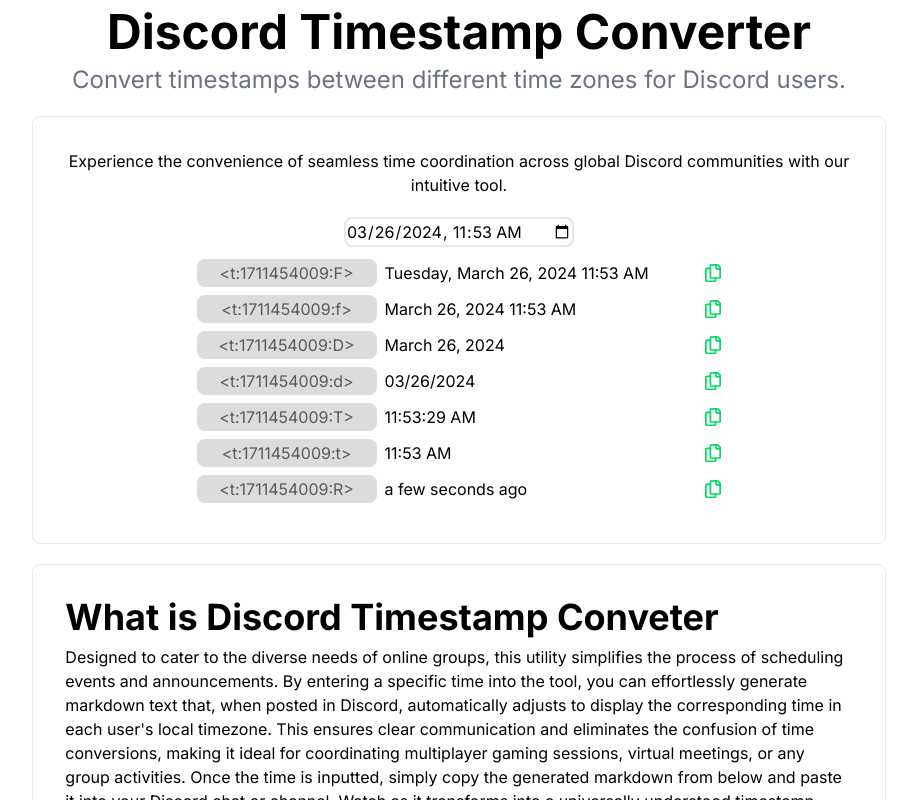
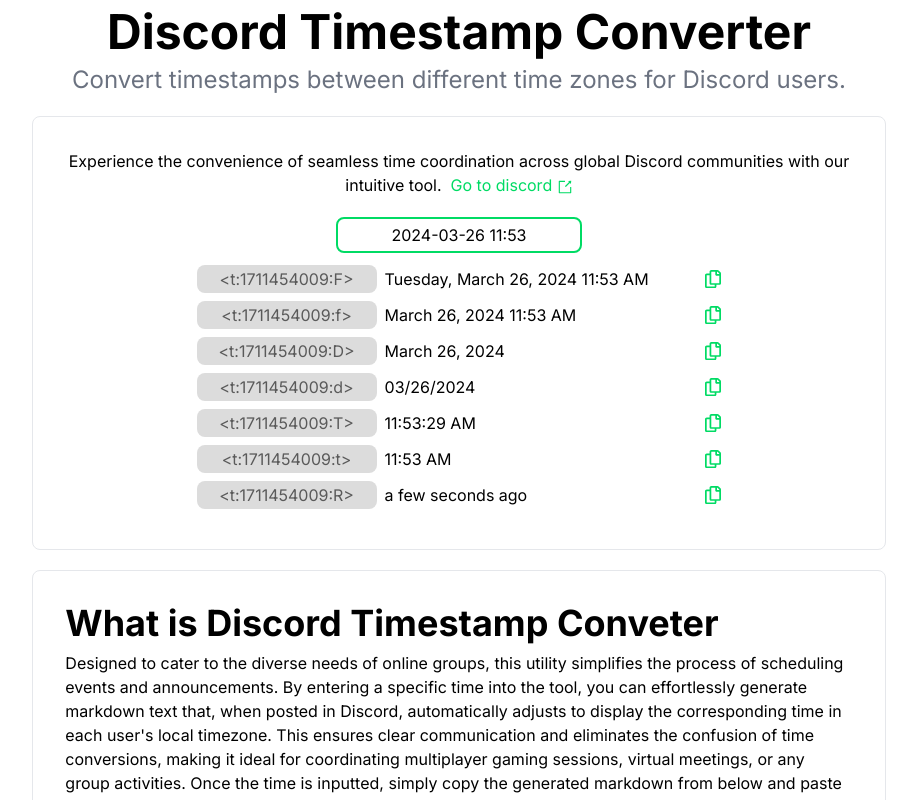
Before and after one commit to hadeshe93/discord-timestamp, a Next.js app: page / in a window 1280 px wide. Shown: the top 800 px of the page, without its empty margins (181-1098 px from the left). Built offline with nearby package versions, Linux system fonts and the light colour scheme.

Commit message:
feat: 修改 input 实现

```diff
--- a/app/components/timestamp-ineractor.tsx
+++ b/app/components/timestamp-ineractor.tsx
@@ -1,15 +1,18 @@
 "use client";
 import { ChangeEventHandler, useState, useEffect } from 'react';
+import flatpickr from "flatpickr";
 import dayjs, { Dayjs } from 'dayjs';
 import LocalizedFormat from 'dayjs/plugin/localizedFormat';
 import RelativeTime from 'dayjs/plugin/relativeTime';
-import 'dayjs/locale/da'; // 丹麦语
-import 'dayjs/locale/de'; // 德语
-import 'dayjs/locale/en-gb'; // 英国英语
+import "flatpickr/dist/themes/light.css";
+
+// import 'dayjs/locale/da'; // 丹麦语
+// import 'dayjs/locale/de'; // 德语
+// import 'dayjs/locale/es'; // 西班牙语
+// import 'dayjs/locale/zh-cn'; // 中文
+// import 'dayjs/locale/en-gb'; // 英国英语
 import 'dayjs/locale/en'; // 美国英语
-import 'dayjs/locale/es'; // 西班牙语
-import 'dayjs/locale/zh-cn'; // 中文
-import Copy from '../../components/Copy';
+import IconCopy from '../../components/IconCopy';
 
 const SUPPORTED_LANGS = [
   'zh-cn',
@@ -65,7 +68,8 @@
   const dayjsObj = dayjs(date);
   // 事件回调
   const onTimestampChanged: ChangeEventHandler<HTMLInputElement> = (evt) => {
-    setDate(new Date(evt.target.value));
+    const { value = '' } = evt.target || {};
+    setDate(value ? new Date(value) : undefined);
   };
   const onCopy = (id: string) => {
     const target = document.querySelector(`#${id}`) as HTMLInputElement;
@@ -80,17 +84,27 @@
     dayjs.extend(LocalizedFormat);
     dayjs.extend(RelativeTime);
     dayjs.locale(dayjsLang);
-    setDate(new Date());
+    const defaultDate = new Date();
+    setDate(defaultDate);
+    const targetDom = document.querySelector('#discord-timestamp-inputer');
+    console.log('targetDom:', targetDom);
+    flatpickr(targetDom as Node, {
+      defaultDate,
+      enableTime: true,
+      onChange(value) {
+        setDate(value ? new Date((value as unknown as Date).toString()) : undefined);
+      },
+    });
   }, []);
   // 渲染
   return (
     <div>
       <input
-        value={inputValue}
-        type="datetime-local"
+        id="discord-timestamp-inputer"
+        type="text"
+        readOnly
         className="inputer mt-5"
         placeholder="Please"
-        onChange={onTimestampChanged}
       />
       {
         !date
@@ -109,7 +123,7 @@
                       <input className='code' id={`code-${item.format}`} type="text" value={markdownText} readOnly />
                       <span className='ml-2'>{item.render(dayjsObj)}</span>
                     </p>
-                    <Copy className='manual-link' onClick={() => onCopy(codeId)} />
+                    <IconCopy className='manual-link' onClick={() => onCopy(codeId)} />
                   </div>
                 );
               })
--- a/app/globals.css
+++ b/app/globals.css
@@ -38,10 +38,7 @@
     outline: none;
     appearance: none;
     color: rgb(var(--foreground-rgb));
-    @apply border-2 rounded-lg;
-  }
-  .inputer:hover, .inputer:active, .inputer:focus {
-    @apply border-cyan-500;
+    @apply border-2 rounded-lg p-1 border-primary text-center;
   }
   .code {
     outline: none;
--- a/app/page.tsx
+++ b/app/page.tsx
@@ -1,4 +1,5 @@
 import TimestampInteractor from './components/timestamp-ineractor';
+import IconExternalLink from '../components/IconExternalLink';
 
 export default function Home() {
   return (
@@ -10,7 +11,10 @@
       {/* 实现 */}
       <article className="article-block text-center mt-5">
         Experience the convenience of seamless time coordination across global Discord communities with our intuitive
-        tool.
+        tool. &nbsp;
+        <a className='manual-link' rel='external' href='https://discord.com' target='_blank'>
+          Go to discord <IconExternalLink className='text-sm' />
+        </a>
         <br />
         <TimestampInteractor />
       </article>
--- a/components/Copy/index.tsx
+++ b/components/IconCopy/index.tsx
@@ -1,5 +1,6 @@
 import { useState } from "react";
-export default function Copy(props: any) {
+
+export default function IconCopy(props: any) {
   const [copied, setCopied] = useState(false);
   const { className, onClick: rawOnClick, ...restProps } = props;
   const onClick = async () => {
--- /dev/null
+++ b/components/IconExternalLink/index.tsx
@@ -0,0 +1,20 @@
+
+export default function IconExternalLink(props: any) {
+  const { className, ...restProps } = props;
+  return (
+    <svg
+      fillRule="evenodd"
+      viewBox="64 64 896 896"
+      focusable="false"
+      data-icon="export"
+      width="1em"
+      height="1em"
+      fill="currentColor"
+      aria-hidden="true"
+      className={`w-4 inline-block ${className}`}
+      {...restProps}
+    >
+      <path d="M880 912H144c-17.7 0-32-14.3-32-32V144c0-17.7 14.3-32 32-32h360c4.4 0 8 3.6 8 8v56c0 4.4-3.6 8-8 8H184v656h656V520c0-4.4 3.6-8 8-8h56c4.4 0 8 3.6 8 8v360c0 17.7-14.3 32-32 32zM770.87 199.13l-52.2-52.2a8.01 8.01 0 014.7-13.6l179.4-21c5.1-.6 9.5 3.7 8.9 8.9l-21 179.4c-.8 6.6-8.9 9.4-13.6 4.7l-52.4-52.4-256.2 256.2a8.03 8.03 0 01-11.3 0l-42.4-42.4a8.03 8.03 0 010-11.3l256.1-256.3z"></path>
+    </svg>
+  );
+}
--- a/package.json
+++ b/package.json
@@ -13,6 +13,7 @@
   "dependencies": {
     "cross-env": "^7.0.3",
     "dayjs": "^1.11.10",
+    "flatpickr": "^4.6.13",
     "next": "14.1.4",
     "react": "^18",
     "react-dom": "^18"
```
Also changed, not shown: 1 other file (tests, documents, lock files or other folders).
